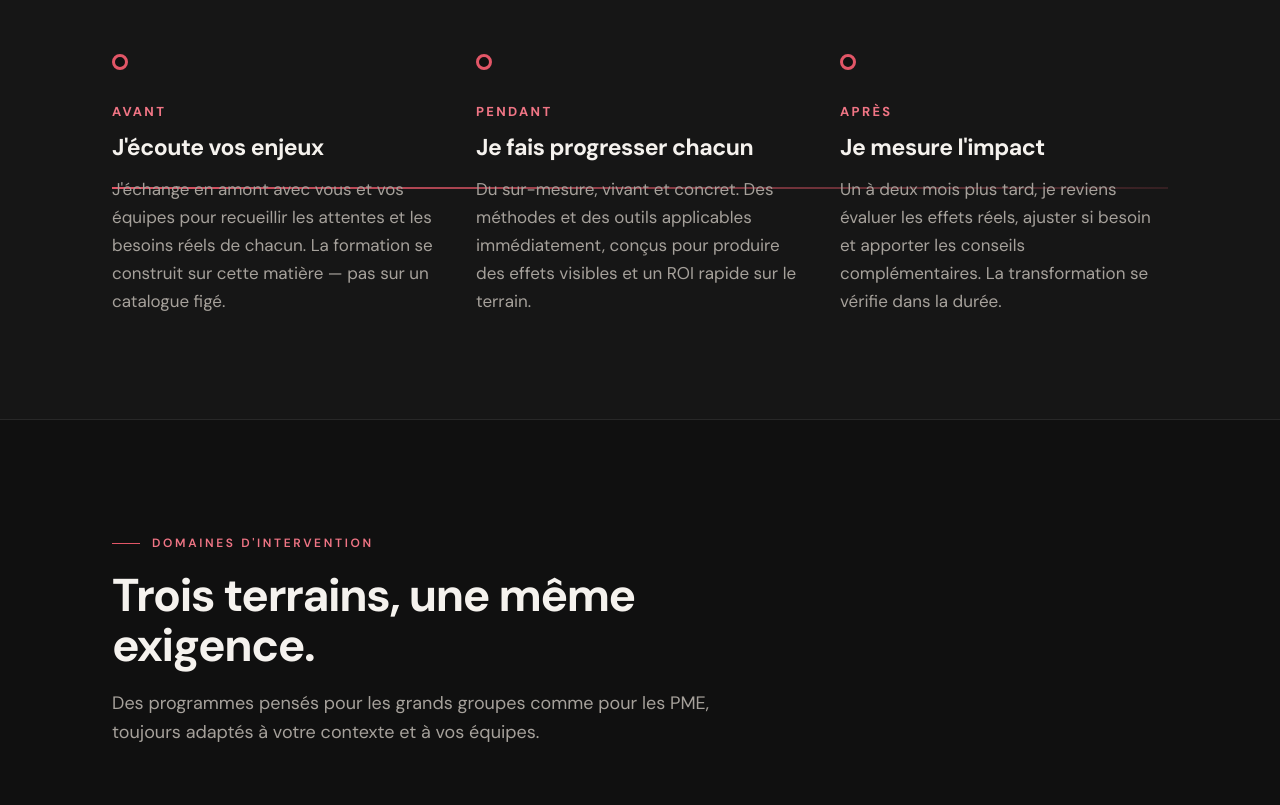
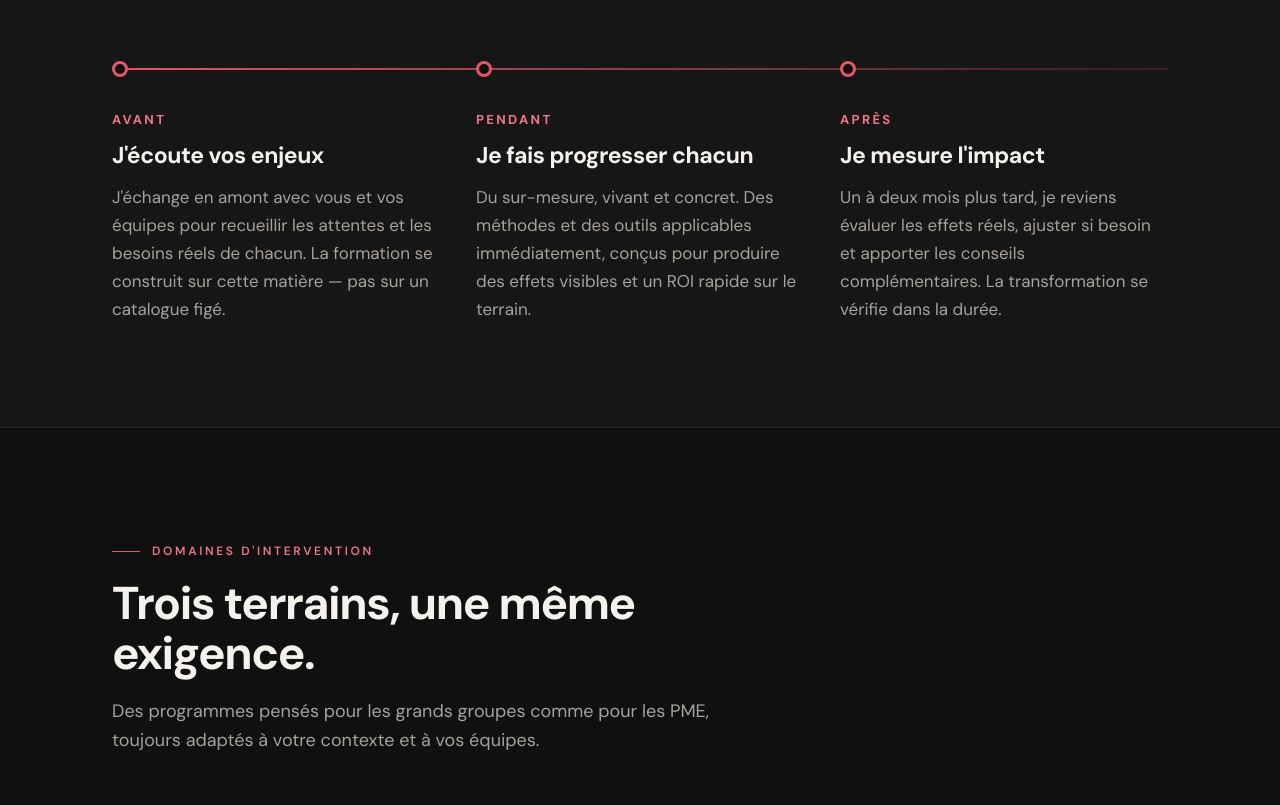
Before and after one commit to Atbafares-cmyk/23-MindSet, a plain HTML site: page index.html in a window 1280 px wide. Shown: the part 1293-2098 px from the top of the page. Drawn offline with Linux system fonts and the light colour scheme.

Commit message:
Add files via upload

```diff
--- a/style.css
+++ b/style.css
@@ -169,11 +169,11 @@ section{position:relative}
 .step h3{font-size:23px;font-weight:700;letter-spacing:-.02em;margin:6px 0 8px}
 .step p{color:var(--ink-soft);max-width:62ch}
 @media(min-width:860px){
-  .timeline::before{left:0;top:50%;transform:translateY(-50%);height:2px;width:100%;
+  .timeline::before{left:0;top:7px;transform:none;height:2px;width:100%;
     background:linear-gradient(90deg,var(--accent),color-mix(in srgb,var(--accent) 15%,transparent));}
   .steps{grid-template-columns:repeat(3,1fr);gap:36px}
-  .step{padding-left:0;padding-top:40px}
-  .step .dot{left:0;top:-7px}
+  .step{padding-left:0;padding-top:48px}
+  .step .dot{left:0;top:0}
 }
 
 /* ---------- DOMAINES ---------- */
```
Also changed, not shown: qui-je-suis.html (+1 -1 lines).
